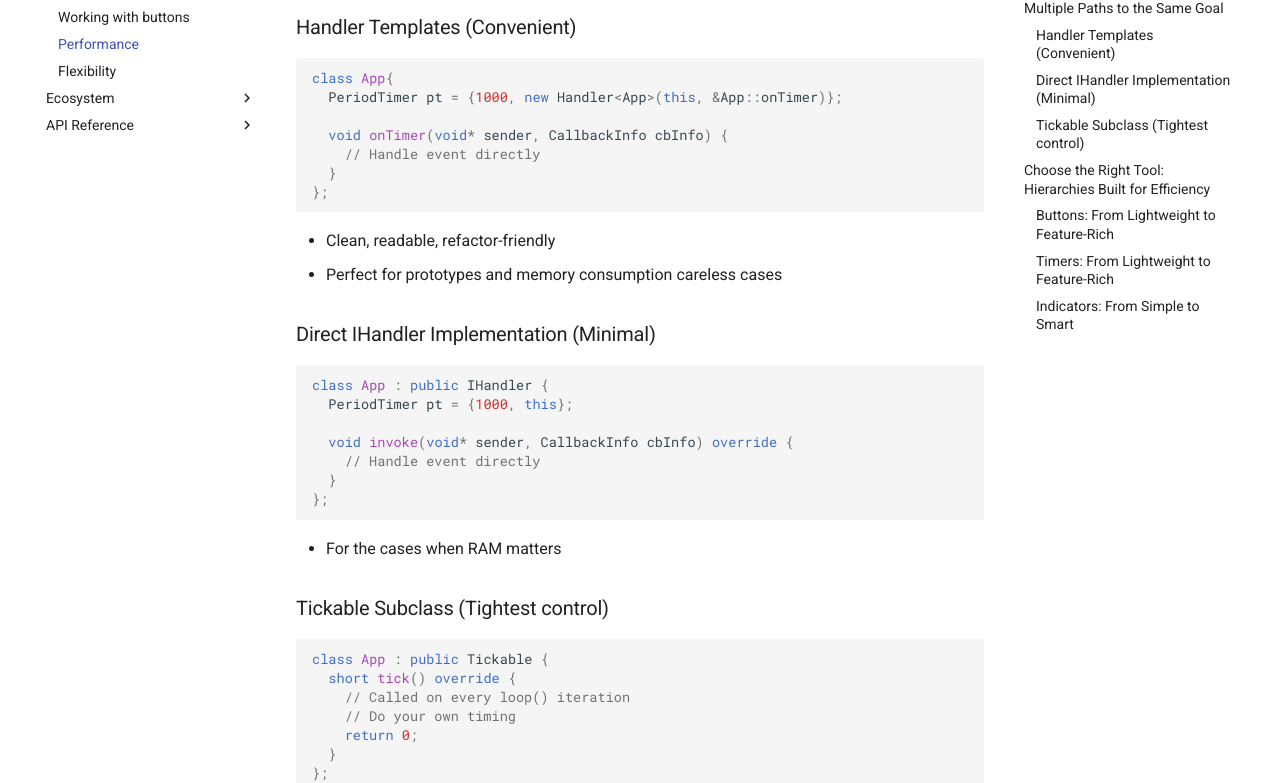
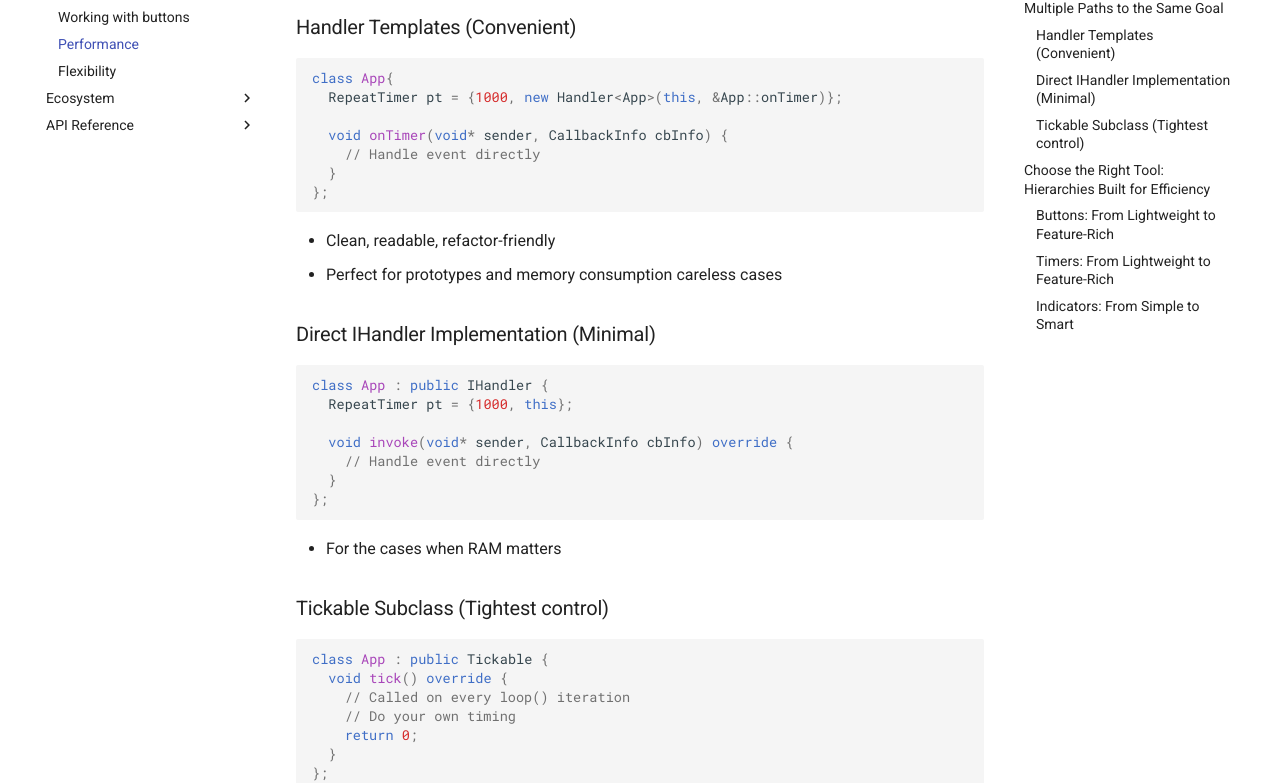
Before and after one commit to agusevtec/eva-core-sk, an MkDocs documentation site: the page built from docs-md/quickstart/performance.md, in a window 1280 px wide and 1400 px high, scrolled down 2012 px. Shown: the part 172-955 px from the top of the window. Built offline with MkDocs 1.6.1 and Material for MkDocs 9.7.7, drawn with Linux system fonts in a browser that asks for light colours; comment, search, counter and statistics services are not loaded.

Commit message:
mistakes in the doc was fixed

````diff
--- a/docs-md/quickstart/performance.md
+++ b/docs-md/quickstart/performance.md
@@ -97,7 +97,7 @@ The library offers different ways to handle events, each with different trade-of
 ### Handler Templates (Convenient)
 ```cpp
 class App{
-  PeriodTimer pt = {1000, new Handler<App>(this, &App::onTimer)};
+  RepeatTimer pt = {1000, new Handler<App>(this, &App::onTimer)};
 
   void onTimer(void* sender, CallbackInfo cbInfo) {
     // Handle event directly
@@ -111,7 +111,7 @@ class App{
 ### Direct IHandler Implementation (Minimal)
 ```cpp
 class App : public IHandler {
-  PeriodTimer pt = {1000, this};
+  RepeatTimer pt = {1000, this};
 
   void invoke(void* sender, CallbackInfo cbInfo) override {
     // Handle event directly
@@ -124,7 +124,7 @@ class App : public IHandler {
 ### Tickable Subclass (Tightest control)
 ```cpp
 class App : public Tickable {
-  short tick() override {
+  void tick() override {
     // Called on every loop() iteration
     // Do your own timing
     return 0;
````
Also changed, not shown: README.md (+3 -3 lines), docs-md/quickstart/loop-cycle.md (+1 -1 lines), 3 other files.
